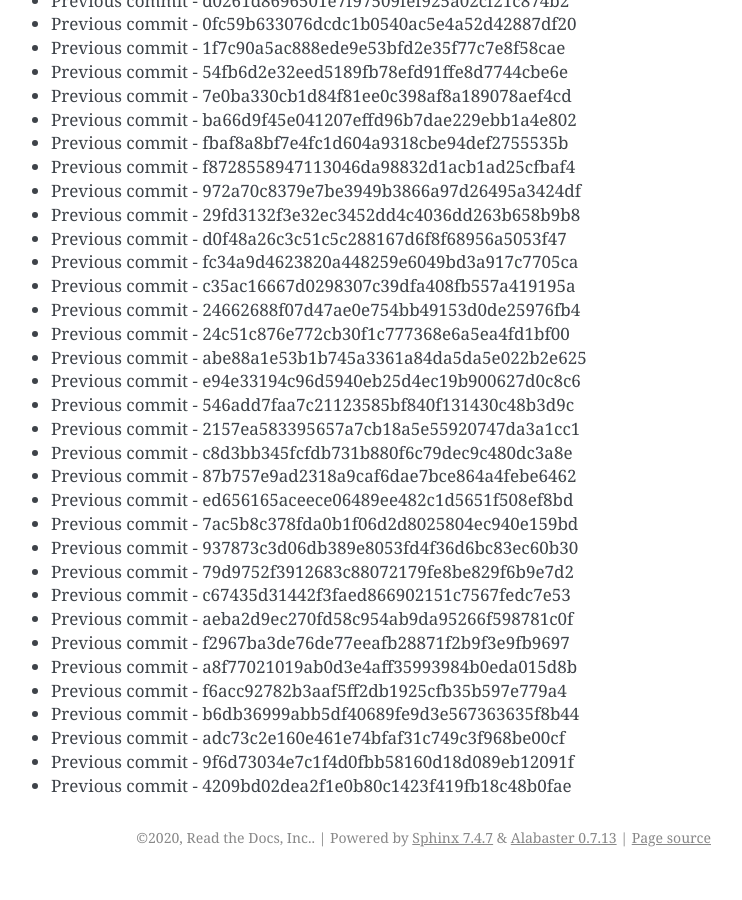
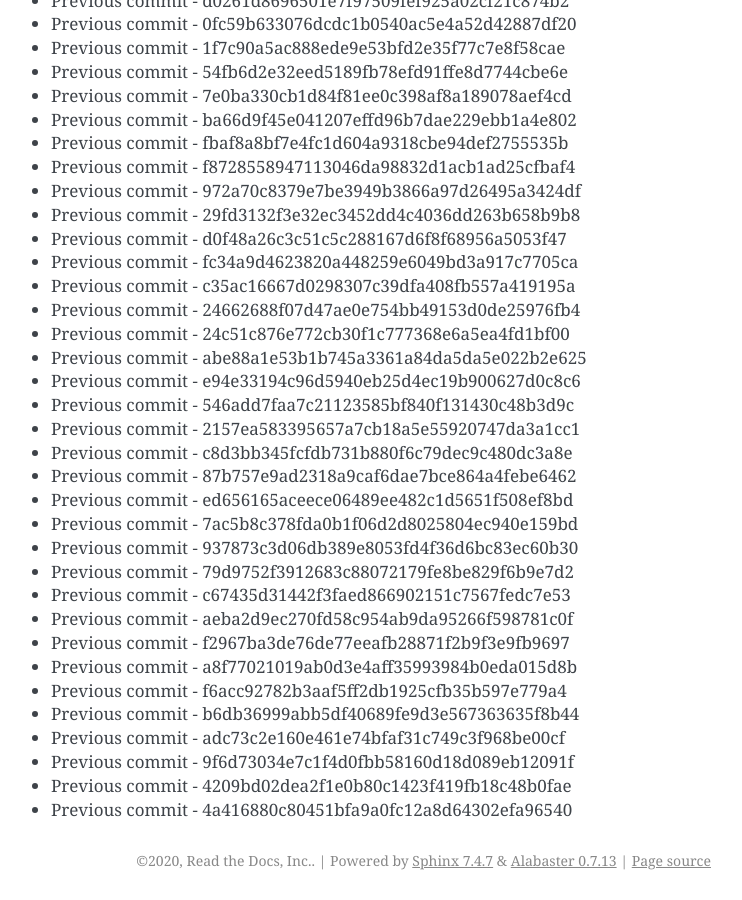
Before and after one commit to readthedocs/rtd-git-stresstest, a Sphinx documentation site: the page built from docs/updates.rst, in a window 1280 px wide and 900 px high, scrolled down 70594 px. Shown: the whole window, without its empty margins (399-1141 px from the left). Built offline with Sphinx 7.4.7, drawn with Linux system fonts in a browser that asks for light colours; before the commit the page ends 71471 px from its top, so only the background shows below that.

Commit message:
Generating commit from previous: 4a416880c80451bfa9a0fc12a8d64302efa96540

```diff
--- a/docs/updates.rst
+++ b/docs/updates.rst
@@ -2998,3 +2998,4 @@ It can be tested for any performance characteristics.
 * Previous commit - adc73c2e160e461e74bfaf31c749c3f968be00cf
 * Previous commit - 9f6d73034e7c1f4d0fbb58160d18d089eb12091f
 * Previous commit - 4209bd02dea2f1e0b80c1423f419fb18c48b0fae
+* Previous commit - 4a416880c80451bfa9a0fc12a8d64302efa96540
```
